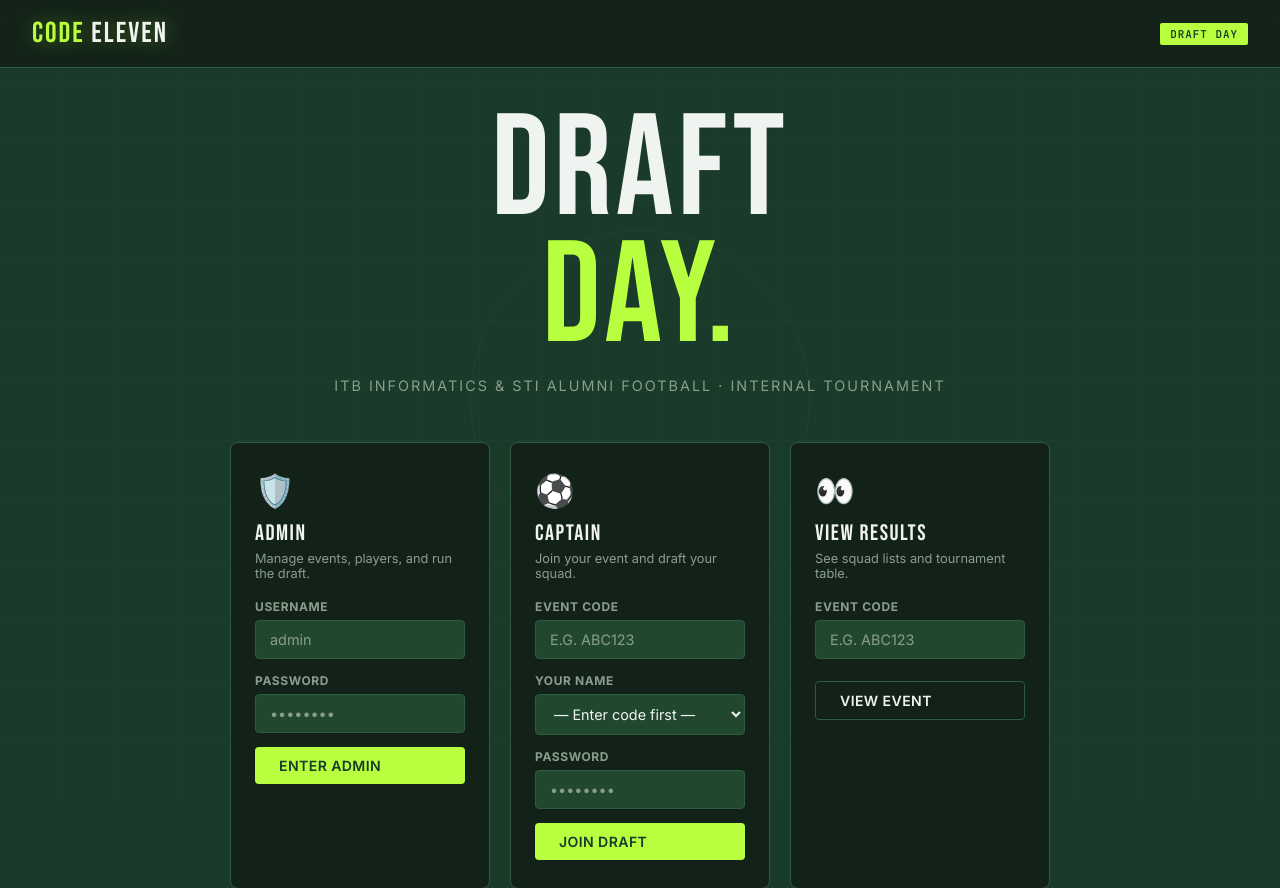
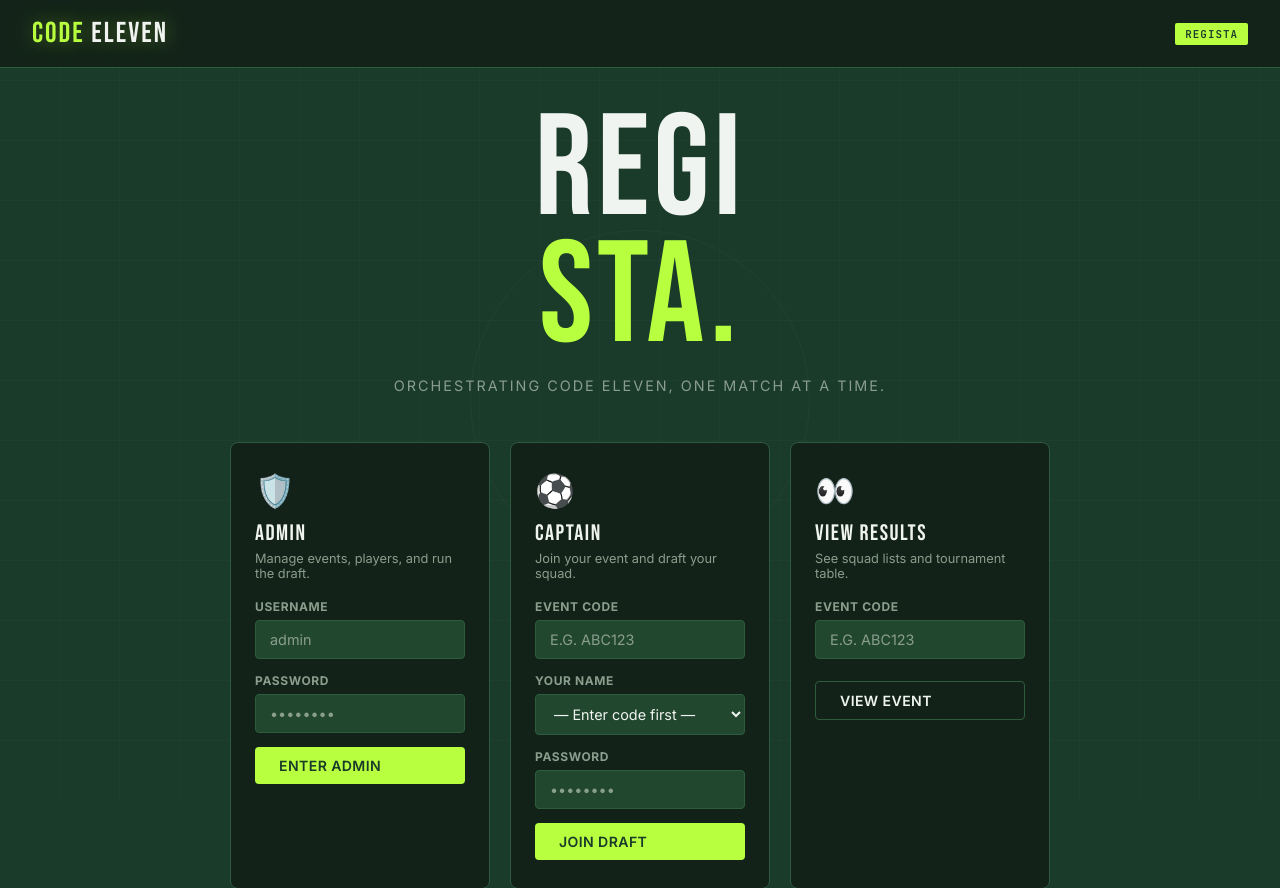
Before and after one commit to Teofebano/code-eleven-drafting, a FastAPI app: page / in a window 1280 px wide. Shown: the top 888 px of the page. Run offline with FastAPI, Linux system fonts and the light colour scheme.

Commit message:
feat: rename app

```diff
--- a/templates/index.html
+++ b/templates/index.html
@@ -2,7 +2,7 @@
 <html lang="en">
 <head>
 <meta charset="UTF-8"/><meta name="viewport" content="width=device-width, initial-scale=1.0"/>
-<title>Code Eleven — Draft Day</title>
+<title>Regista — Code Eleven</title>
 <link rel="preconnect" href="https://fonts.googleapis.com">
 <link href="https://fonts.googleapis.com/css2?family=Bebas+Neue&family=Inter:wght@400;500;600;700&family=JetBrains+Mono:wght@400;600&display=swap" rel="stylesheet">
 <link rel="stylesheet" href="/static/css/shared.css">
@@ -28,11 +28,11 @@
 <div id="toast"></div>
 <header>
   <div class="logo">CODE <span>ELEVEN</span></div>
-  <div class="header-badge">Draft Day</div>
+  <div class="header-badge">Regista</div>
 </header>
 <div class="hero">
-  <div class="logo-big">DRAFT<em>DAY.</em></div>
-  <div class="tagline">ITB Informatics &amp; STI Alumni Football · Internal Tournament</div>
+  <div class="logo-big">REGI<em>STA.</em></div>
+  <div class="tagline">Orchestrating Code Eleven, one match at a time.</div>
   <div class="login-cards">
     <!-- ADMIN -->
     <div class="login-card">
```
